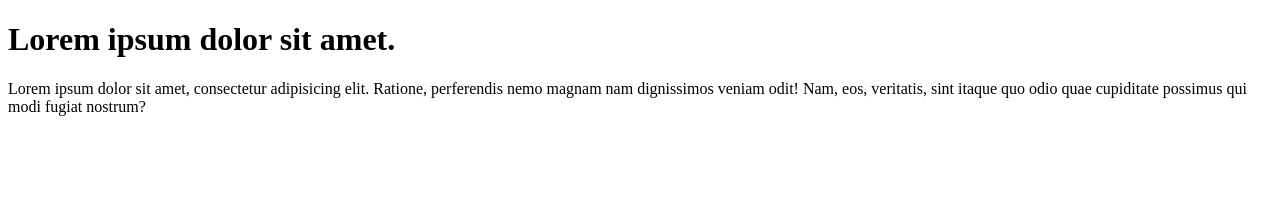
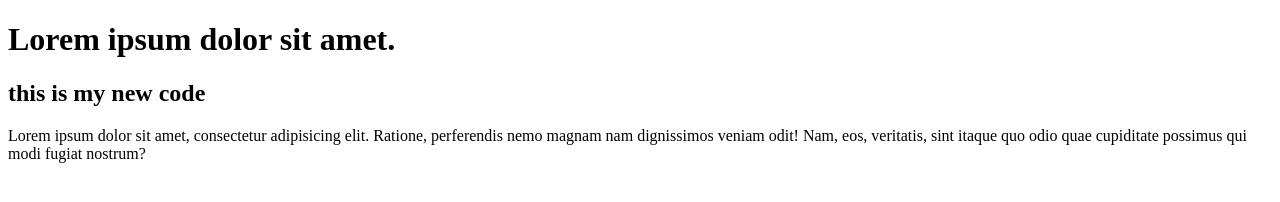
Before and after one commit to sarwar4443/sarwaranki, a plain HTML site: page index.html in a window 1280 px wide. Drawn offline with Linux system fonts and the light colour scheme.

Commit message:
nEW CODE

```diff
--- a/index.html
+++ b/index.html
@@ -6,6 +6,7 @@
 </head>
 <body>
 	<h1>Lorem ipsum dolor sit amet.</h1>
+	<h2> this is my new code</h2>
 	<p>Lorem ipsum dolor sit amet, consectetur adipisicing elit. Ratione, perferendis nemo magnam nam dignissimos veniam odit! Nam, eos, veritatis, sint itaque quo odio quae cupiditate possimus qui modi fugiat nostrum?</p>
 </body>
 </html>
```
